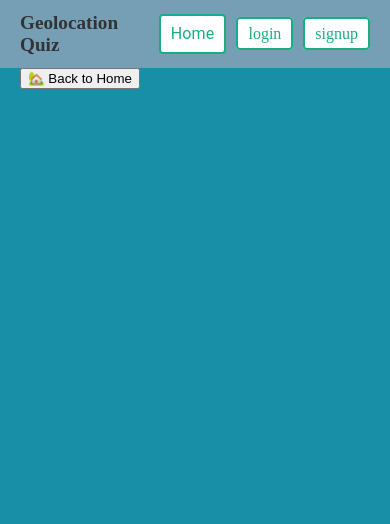
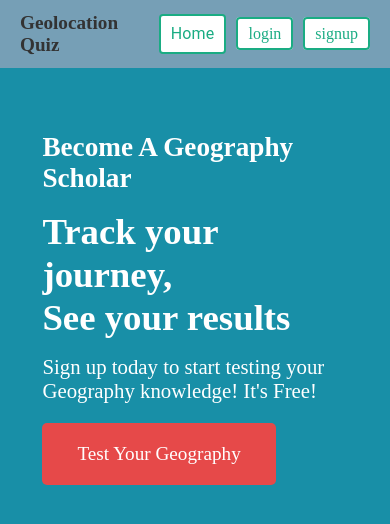
Before and after one commit to Alfredoeb9/geolocation-quiz-frontend, a React (Create React App) app: page /welcome in a window 390 px wide. Shown: the top 524 px of the page. Built offline with nearby package versions, Linux system fonts and the light colour scheme; no server answers.

Commit message:
[welcome] created simple welcome screen

```diff
--- a/src/App.js
+++ b/src/App.js
@@ -11,6 +11,7 @@ import RootLayout from "./layouts/RootLayout";
 
 import PrivateRoutes from "./components/PrivateRoutes";
 import Home from "./pages/Home";
+import Welcome from "./pages/Welcome";
 import Profile from "./pages/Profile";
 import Featured from "./components/Featured";
 import GeoQuizHome from "./pages/geoQuiz/GeoQuizHome";
@@ -37,6 +38,7 @@ const router = createBrowserRouter(
         {/* <Route path="/profile" element={<Profile />} /> */}
       </Route>
       <Route index element={<Home />} />
+      <Route path="/welcome" element={<Welcome />} />
       <Route path="/verify-email/:id" element={<VerifyEmail />} />
       <Route path="/login" element={<Login />} />
       <Route path="/signup" element={<SignUp />} />
--- /dev/null
+++ b/src/pages/Welcome.css
@@ -0,0 +1,85 @@
+.welcome {
+  /* background: linear-gradient(
+      to right,
+      rgba(245, 246, 252, 0.52),
+      rgba(9, 1, 7, 0.73)
+    ),
+    url("/public/assets/landing-page.webp") no-repeat; */
+  background-size: cover;
+  height: 90vh;
+  width: 100%;
+}
+
+.welcome__container {
+  width: 60%;
+  padding-left: 5rem;
+  padding-right: 5rem;
+  padding-top: 1rem;
+  color: #fff;
+}
+
+.welcome__container > h3 {
+  font-size: 2rem;
+}
+
+.welcome__container > h1 {
+  font-size: 3.8rem;
+  padding-top: 1rem;
+}
+
+.welcome__container > p {
+  font-size: 2.1rem;
+  font-weight: 100;
+  padding-top: 1rem;
+}
+
+.welcome__container > div {
+  background-color: rgb(230, 73, 73);
+  width: fit-content;
+  color: #fff;
+  border-radius: 5px;
+  margin-top: 20px;
+  font-size: 1.2rem;
+  padding: 20px 35px;
+  border: none;
+  cursor: pointer;
+  transition: all 0.2s ease-in;
+}
+
+.welcome__container > div:hover {
+  scale: 1.05;
+}
+
+.welcome__container > div > a {
+  text-decoration: none;
+  color: #fff;
+}
+
+/* PHONE QUERIES */
+@media screen and (max-width: 425px) {
+  .welcome {
+    height: 100vh;
+  }
+
+  .welcome__container {
+    width: 100%;
+    padding-left: 1.4rem;
+    padding-right: 1.4rem;
+    padding-top: 4rem;
+  }
+
+  .welcome__container > h3 {
+    font-size: 1.7rem;
+  }
+
+  .welcome__container > h1 {
+    font-size: 2.3rem;
+    padding-top: 1rem;
+  }
+
+  .welcome__container > p {
+    font-size: 1.3rem;
+    font-weight: 100;
+    padding-top: 1rem;
+  }
+}
--- /dev/null
+++ b/src/pages/Welcome.jsx
@@ -0,0 +1,28 @@
+import { Link } from "react-router-dom";
+import "./Welcome.css";
+
+function Welcome() {
+  return (
+    <div className="welcome">
+      <div className="welcome__container">
+        <h3>Become A Geography Scholar</h3>
+
+        <h1>
+          Track your journey,
+          <br />
+          See your results
+        </h1>
+
+        <p>
+          Sign up today to start testing your Geography knowledge! It's Free!
+        </p>
+
+        <div>
+          <Link to="/login">Test Your Geography</Link>
+        </div>
+      </div>
+    </div>
+  );
+}
+
+export default Welcome;
```
